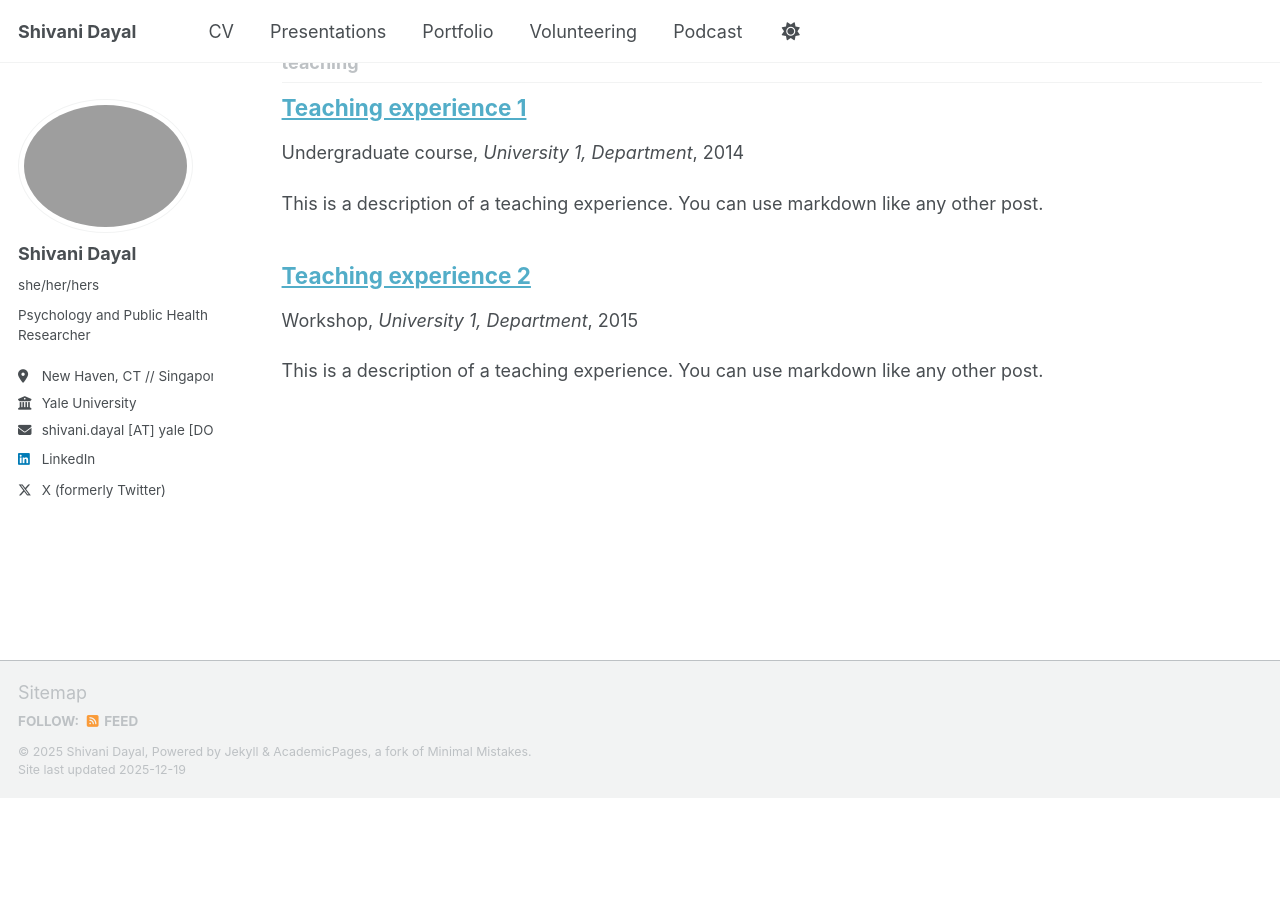
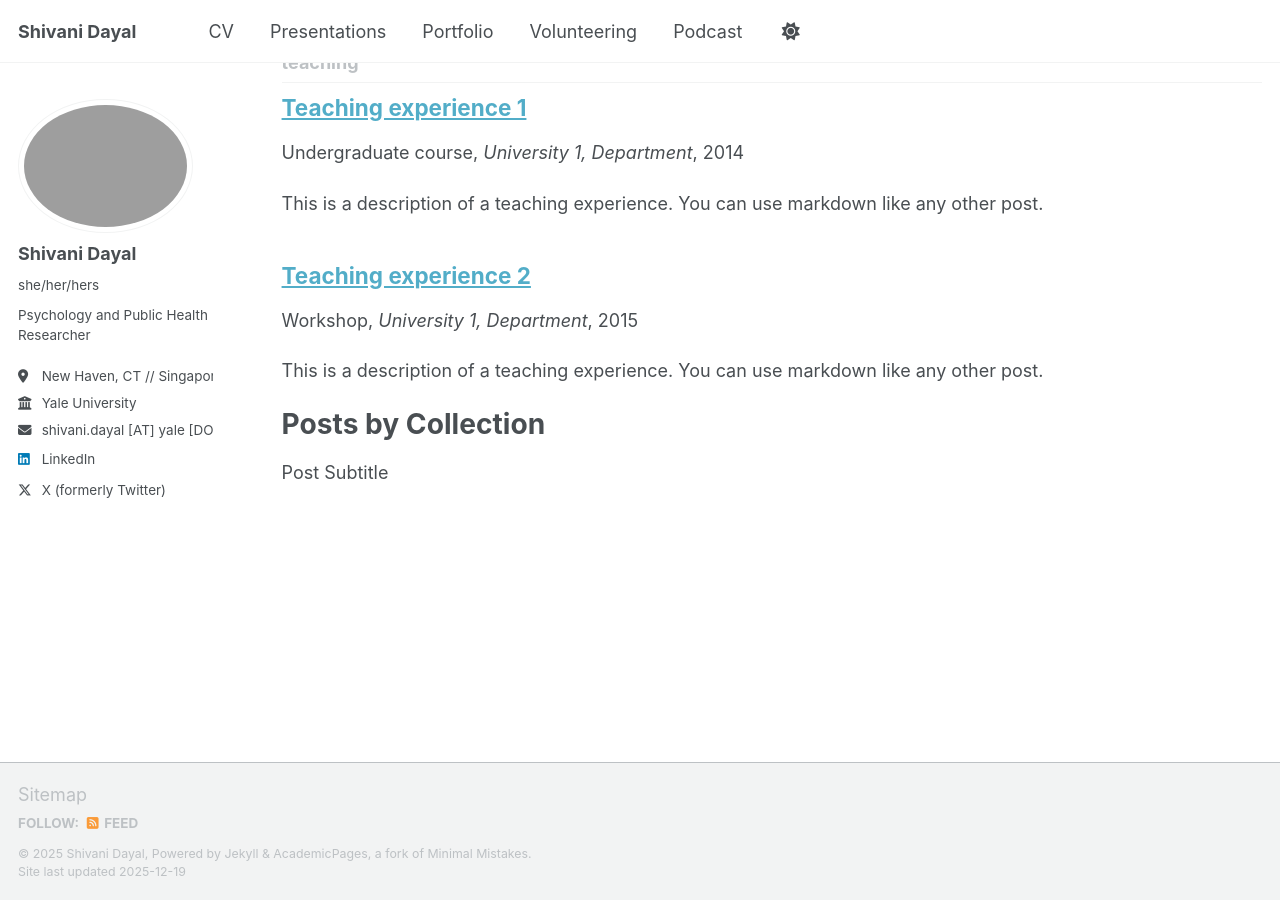
Before and after one commit to sdayal21/sdayal21.github.io, a Jekyll site: the page built from _pages/collection-archive.html, in a window 1280 px wide and 900 px high, scrolled down 5721 px. Built offline with Jekyll 4.4.1, drawn with Linux system fonts in a browser that asks for light colours; a script that is not in the unit is left out; before the commit the page ends 6519 px from its top, so only the background shows below that.

Commit message:
subtitles

```diff
--- a/_pages/collection-archive.html
+++ b/_pages/collection-archive.html
@@ -1,6 +1,7 @@
 ---
 layout: archive
 title: "Posts by Collection"
+subtitle: "Post Subtitle"
 permalink: /collection-archive/
 author_profile: true
 ---
@@ -22,3 +23,9 @@ author_profile: true
     {% endunless %}
   {% endfor %}
 {% endfor %}
+
+<h1>{{ page.title }}</h1>
+
+{% if page.subtitle %}
+  <p class="subtitle">{{ page.subtitle }}</p>
+{% endif %}
```
